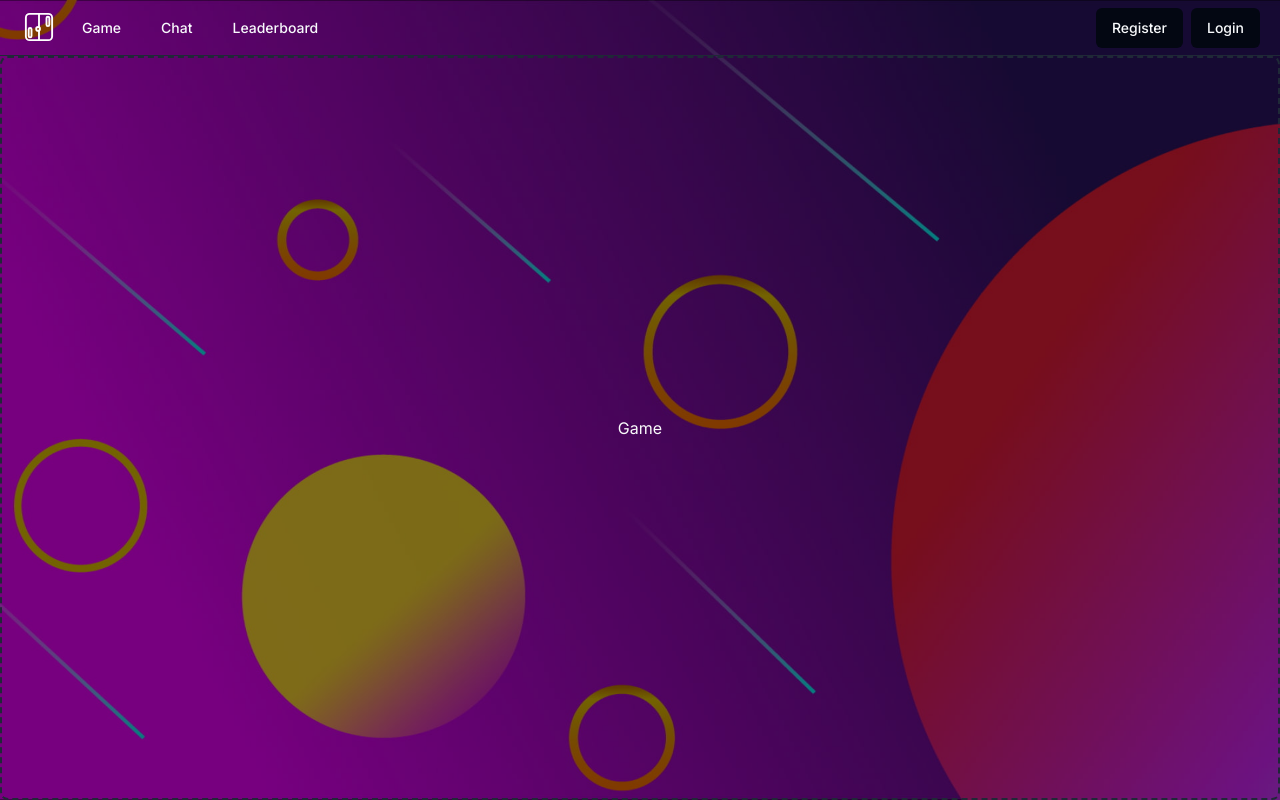
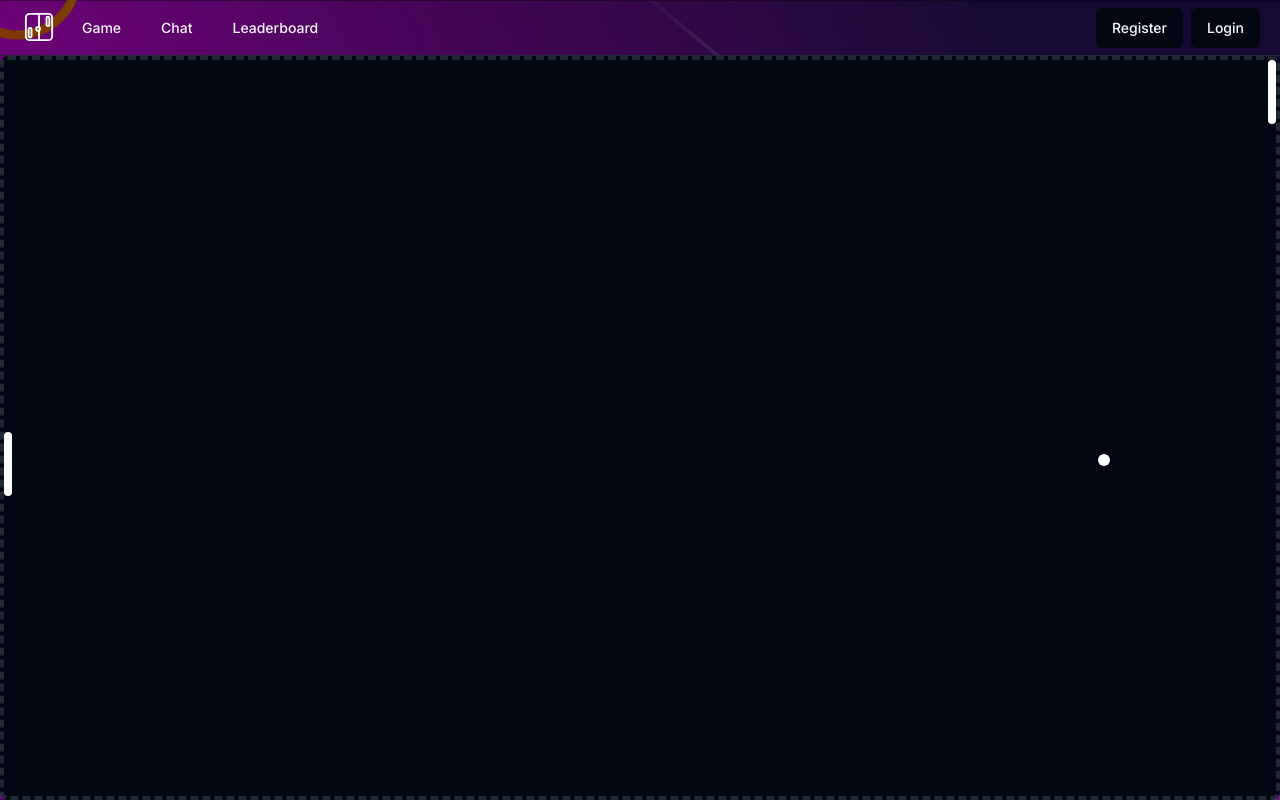
Before and after one commit to thetranscendenceteam/ft_transcendence, a Next.js app in the folder src/front/: page /game in a window 1280 px wide. Built offline with nearby package versions, Linux system fonts and the light colour scheme; no server answers.

Commit message:
WIP game

```diff
--- a/src/front/src/app/index.tsx
+++ /dev/null
@@ -1,8 +0,0 @@
-export default function Profile() {
-  return (
-    <img
-      src="https://i.imgur.com/MK3eW3Am.jpg"
-      alt="Katherine Johnson"
-    />
-  )
-}
--- a/src/front/src/components/game.tsx
+++ b/src/front/src/components/game.tsx
@@ -1,9 +1,155 @@
-import React from 'react'
+"use client";
+import React, { useEffect, useRef, useState } from 'react'
+import Palet from '@/components/game/palet';
+import Ball from '@/components/game/ball';
+
+type GameState = {
+  height: number,
+  width: number,
+  ready: boolean,
+}
 
 export const Game = () => {
-  return (
-    <div className="h-full flex items-center justify-center border-2 border-dashed rounded-lg">
-      <h1> Game </h1>
-    </div>
-  )
+  const ws: any = useRef(null)
+  const [isWsReady, setIsWsReady] = useState(false)
+  const inputRef: any = useRef(null)
+  const boardRef: any = useRef(null)
+  const [game, setGame] = useState<GameState>({height: 0, width: 0, ready: false});
+  const [player, setPlayer] = useState({x: 0, y: 0});
+  const pd: any = useRef(0);
+  const [ball, setBall] = useState({x: 0, y: 0});
+
+  useEffect(function initWs() {
+    const socket: WebSocket = new WebSocket("ws://127.0.0.1:8000")
+
+    // Connection opened
+    socket.onopen = () => {
+      socket.send("Connection established")
+      setIsWsReady(true);
+      console.log("i " + boardRef.current.clientWidth + " " + boardRef.current.clientHeight);
+      socket.send("i " + boardRef.current.clientWidth + " " + boardRef.current.clientHeight);
+    }
+
+    socket.onmessage = (event) => {
+      console.log("Message from server ", event.data)
+    }
+
+    ws.current = socket;
+
+    return
+  }, [])
+
+  useEffect(function initGame() {
+    if (boardRef) {
+      setGame({
+        height: boardRef.current.clientHeight,
+        width: boardRef.current.clientWidth,
+        ready: true,
+      });
+    }
+  }, [boardRef])
+
+  useEffect(function initPlayer() {
+    setPlayer({
+      x: game.width,
+      y: game.height / 2,
+    });
+  }, [game])
+
+  let ballxspeed = 2;
+  let ballyspeed = 2;
+
+  function runGame() {
+    if ((ball.x + ballxspeed) < 0 || ball.x + ballxspeed > game.width)
+      ballxspeed = -ballxspeed;
+    if ((ball.y + ballyspeed) < 0 || ball.y + ballyspeed > game.height)
+      ballyspeed = -ballyspeed;
+    //setBall({
+    //  x: Math.min(ball.x + ballxspeed, game.width),
+    //  y: Math.min(ball.y + ballyspeed, game.height),
+    //})
+    document.getElementById("ball").style.top = ball.y + "px";
+    document.getElementById("ball").style.left = ball.x + "px";
+    ball.x += ballxspeed;
+    ball.y += ballyspeed;
+
+    if (pd.current == -1)
+      player.y = (player.y <= game.height ? player.y + 7 : game.height)
+    else if (pd.current == 1)
+      player.y = (player.y > 0 ? player.y - 7 : 0);
+    //setPlayer({
+    //  x: player.x,
+    //  y: player.y,
+    //})
+    document.getElementById("player2").style.top = player.y + "px";
+  }
+
+  useEffect(() => {
+
+    let interval: any;
+    if (game.ready)
+      interval = setInterval(runGame, 10);
+
+    return () => {
+      clearInterval(interval);
+    };
+  }, [game]);
+
+
+  useEffect(function handleKeys() {
+    function handleKeyUp(e:any) {
+      if (! isWsReady || ! game.ready)
+        return ;
+      if (e.keyCode == 40) {
+        ws.current.send("c 0");
+        pd.current = 0;
+      } else if (e.keyCode == 38) {
+        ws.current.send("c 0");
+        pd.current = 0;
+      }
+    }
+    function handleKeyDown(e:any) {
+      if (! isWsReady || ! game.ready)
+        return ;
+      if (e.keyCode == 40) {
+        ws.current.send("c -");
+        pd.current = -1
+        //setPlayer({ x: player.x, y: (player.y <= game.height ? player.y + 7 : game.height)});
+      } else if (e.keyCode == 38) {
+        ws.current.send("c +");
+        pd.current = +1
+        //setPlayer({ x: player.x, y: (player.y > 0 ? player.y - 7 : 0)});
+      }
+    }
+
+    document.addEventListener('keydown', handleKeyDown);
+    document.addEventListener('keyup', handleKeyUp);
+
+    // Don't forget to clean up
+    return function cleanup() {
+      document.removeEventListener('keydown', handleKeyDown);
+    }
+  }, [isWsReady, player]);
+
+  const sendMsg = () => {
+    ws.current.send(inputRef.current.value);
+    console.log(inputRef.current.value)
+    inputRef.current.value = "";
+    return;
+  }
+
+  if (game.ready)
+    return (
+      <div ref={boardRef} className="relative h-full border-4 border-dashed rounded-lg bg-gray-950">
+        <Ball id="ball" className='absolute' y={ball.y - 4} x={ball.x - 4}/>
+        <Palet id="player1" className='absolute' y={game.height/2} x={0}/>
+        <Palet id="player2" className='absolute' y={game.height/2} x={player.x - 16}/>
+      </div>
+    )
+  else
+    return (
+      <div ref={boardRef} className="h-full flex items-center align-middle border-dashed rounded-lg bg-gray-950">
+        <h1>Loading game...</h1>
+      </div>
+    )
 }
--- /dev/null
+++ b/src/front/src/components/game/ball.tsx
@@ -0,0 +1,15 @@
+"use client";
+import React from 'react'
+
+type Ball = {
+  x: number,
+  y: number,
+}
+
+function Ball(props: any) {
+  return (
+    <div id={props.id} style={{top: (props.y - 6) + "px", left: (props.x - 6) + "px"}} className={props.className + " rounded-full h-3 w-3 bg-white"}></div>
+  )
+}
+
+export default Ball
--- /dev/null
+++ b/src/front/src/components/game/palet.tsx
@@ -0,0 +1,15 @@
+"use client";
+import React from 'react'
+
+type Palet = {
+  x: number,
+  y: number,
+}
+
+function Palet(props: any) {
+  return (
+    <div id={props.id} style={{top: props.y + "px", left: props.x + "px"}} className={props.className + " rounded-full h-16 w-2 bg-white"}></div>
+  )
+}
+
+export default Palet
```
Also changed, not shown: 1 other file (tests, documents, lock files or other folders).
